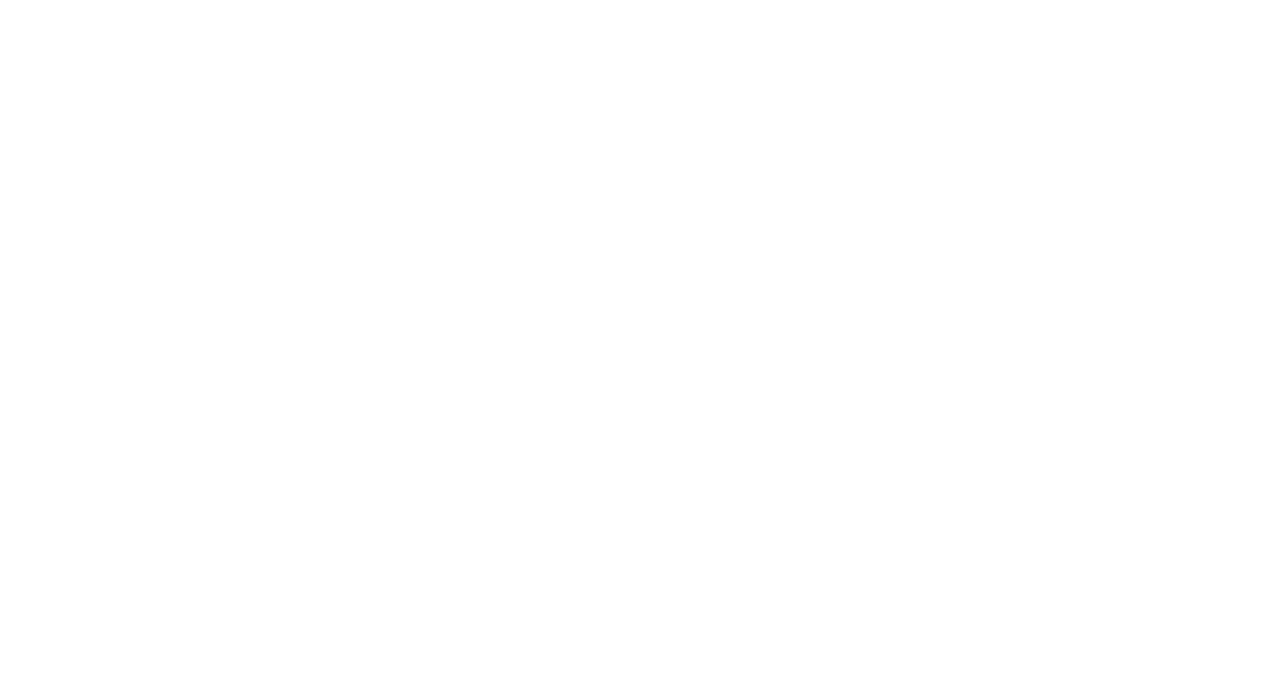
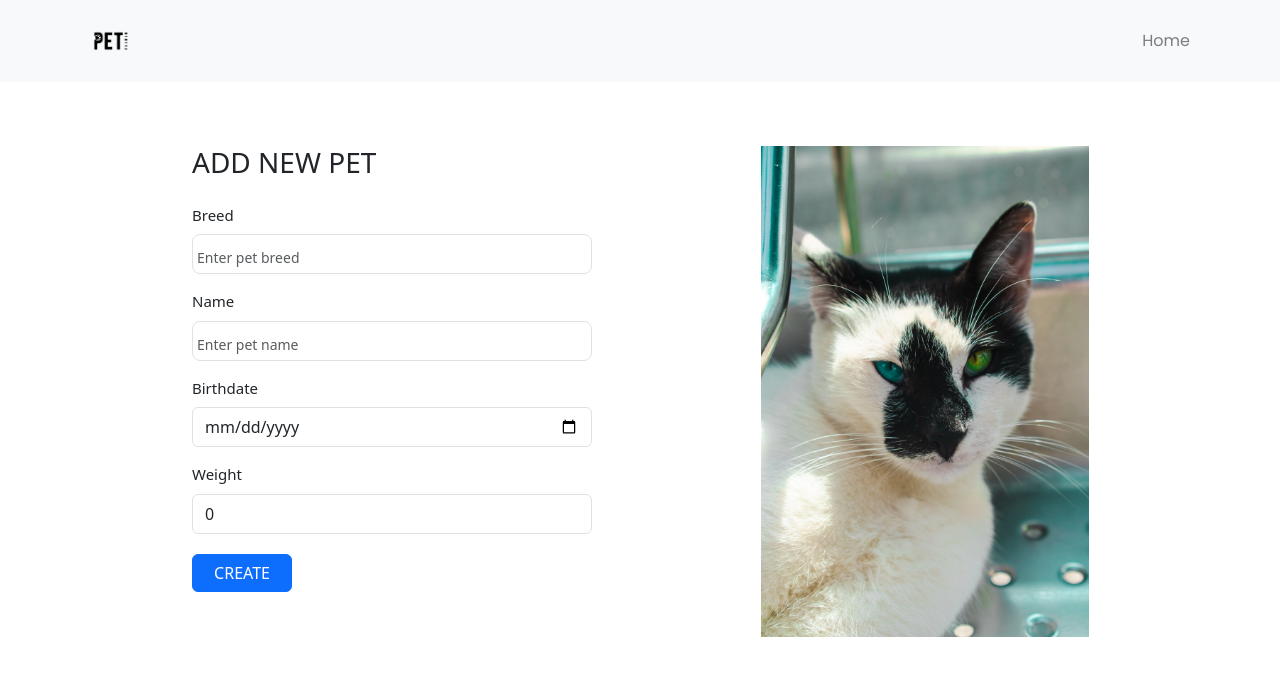
Before and after one commit to Pet-Feeder-SEP4/PetFeeder, a React (Create React App) app in the folder Fronted/pet-feeder/: page /CreatePet in a window 1280 px wide. Before the commit this address had no page. Shown: the top 676 px of the page. Built offline with nearby package versions, Linux system fonts and the light colour scheme.

Commit message:
PFF-30 #time 1h Cloud connection, layout

```diff
--- a/Fronted/pet-feeder/src/App.js
+++ b/Fronted/pet-feeder/src/App.js
@@ -3,6 +3,7 @@ import Register from "./pages/Register/Register";
 import Welcome from "./pages/Welcome/Welcome";
 import { BrowserRouter as Router, Route, Routes } from 'react-router-dom';
 import './App.css';
+import CreatePet from "./pages/CreatePet/CreatePet";
 
 function App() {
   return (
@@ -10,6 +11,7 @@ function App() {
       <Routes>
       <Route path="/Welcome" element={<Welcome />} />
       <Route path="/Register" element={<Register />} />
+      <Route path="/CreatePet" element={<CreatePet />} />
       </Routes>
     </Router>
   );
--- a/Fronted/pet-feeder/src/components/HeroSection.css
+++ b/Fronted/pet-feeder/src/components/HeroSection/HeroSection.css
@@ -1,7 +1,8 @@
 /* HeroSection.css */
 .hero-section {
     position: relative;
-    background-image: url("../../public/assets/herobackground.jpg");
+    background-image: url('../../../public/assets/herobackground.jpg');
+
     background-size: cover;
     background-position: center;
     color: #fff;
--- /dev/null
+++ b/Fronted/pet-feeder/src/pages/CreatePet/CreatePet.css
@@ -0,0 +1,35 @@
+.petImg{
+
+    width: 60%;
+}
+
+.createpetb{
+    margin-top: 5%;
+
+}
+
+
+#name{
+    width:400px;
+    height: 40px;
+}
+#birthdate{
+    width:400px;
+    height: 40px;
+}
+#weight{
+    width:400px;
+    height: 40px;
+}
+#breed{
+    width:400px;
+    height: 40px;
+}
+
+.marginthing{
+    margin-left: 110px;
+}
+
+.form-control::placeholder {
+    font-size: 14px; /* Adjust the font size as needed */
+}
--- /dev/null
+++ b/Fronted/pet-feeder/src/pages/CreatePet/CreatePet.js
@@ -0,0 +1,137 @@
+
+import axios from "../../api/axios";
+import NavBar from "../../components/Navbar/Navbar";
+import React, { useState } from 'react';
+import { Form, Button } from 'react-bootstrap';
+import './CreatePet.css'
+
+const CreatePet = () => {
+    // State to store form data
+    const [formData, setFormData] = useState({
+        userId: 21,
+        petFeederId: 2,
+        name: '',
+        birthdate: '',
+        weight: 0,
+        breed: '',
+    });
+
+    // Handle input changes
+    const handleInputChange = (e) => {
+        const { name, value } = e.target;
+        setFormData({
+            ...formData,
+            [name]: value,
+        });
+    };
+
+    const handleSubmit = async (e) => {
+        e.preventDefault();
+
+        try {
+            const response = await axios.post('https://peefee.azurewebsites.net/pets/', formData, {
+                headers: {
+                    'Authorization': 'Bearer eyJhbGciOiJIUzI1NiJ9.eyJzdWIiOiJhZG1pbkBhZG1pbi5jb20iLCJpYXQiOjE3MDEwMDMxODUsImV4cCI6MTcwMTAwNjc4NX0.KKRHv3tmrECZeqjm2gu5AZZ6Qs8zd5bLS-GFZzWCWXA',
+                    'Content-Type': 'application/json',  // Adjust the content type if needed
+                },
+            });
+
+            console.log('Pet created successfully:', response.data);
+        } catch (error) {
+            console.error('Error creating pet:', error);
+        }
+    };
+
+
+
+    return (
+        <div>
+            <NavBar />
+            <div className="container createpetb">
+                <div className="row">
+
+                    <div className="col-lg-6 ">
+                        <div className="marginthing">
+                            <h3>ADD NEW PET</h3>
+                            <Form onSubmit={handleSubmit} >
+                                {/* Breed Input */}
+                                <Form.Group controlId="breed">
+                                    <Form.Label>Breed</Form.Label>
+                                    <Form.Control
+
+                                        type="text"
+                                        placeholder="Enter pet breed"
+                                        name="breed"
+                                        value={formData.breed}
+                                        onChange={handleInputChange}
+                                    />
+                                </Form.Group>
+
+
+                                {/* Name Input */}
+                                <Form.Group controlId="name">
+                                    <Form.Label>Name</Form.Label>
+                                    <Form.Control
+
+                                        type="text"
+                                        placeholder="Enter pet name"
+                                        name="name"
+                                        value={formData.name}
+                                        onChange={handleInputChange}
+
+                                    />
+                                </Form.Group>
+
+                                {/* Birthdate Input */}
+                                <Form.Group controlId="birthdate">
+                                    <Form.Label>Birthdate</Form.Label>
+                                    <Form.Control
+
+                                        type="date"
+                                        name="birthdate"
+                                        value={formData.birthdate}
+                                        onChange={handleInputChange}
+                                    />
+                                </Form.Group>
+
+                                {/* Weight Input */}
+                                <Form.Group controlId="weight">
+                                    <Form.Label>Weight</Form.Label>
+                                    <Form.Control
+                                        type="number"
+                                        placeholder="Enter weight"
+                                        value={formData.weight}
+                                        name="weight"
+                                        onChange={handleInputChange}
+                                    />
+                                </Form.Group>
+
+
+
+
+                                {/* Submit Button */}
+                                <Button variant="primary" type="submit">
+                                    CREATE
+                                </Button>
+                            </Form>
+                        </div>
+
+                    </div>
+                    <div className="col-lg-6 text-center">
+                        <img
+                            src="/assets/createpetPhoto.jpg"
+                            alt="pettio"
+                            className='petImg'
+                        />
+                    </div>
+
+                </div>
+            </div>
+        </div>
+
+
+
+    );
+};
+
+export default CreatePet;
--- a/Fronted/pet-feeder/src/pages/Welcome/Welcome.js
+++ b/Fronted/pet-feeder/src/pages/Welcome/Welcome.js
@@ -1,7 +1,7 @@
 import React from 'react';
-import HeroSection from '../../components/HeroSection';
-import PetFeederInfo from '../../components/PetFeederInfo';
-import Motto from '../../components/Motto';
+import HeroSection from '../../components/HeroSection/HeroSection';
+import PetFeederInfo from '../../components/PetFeederInfo/PetFeederInfo';
+import Motto from '../../components/Motto/Motto';
 
 const Welcome = () => {
   return (
```
Also changed, not shown: Fronted/pet-feeder/public/assets/createpetPhoto.jpg (added), Fronted/pet-feeder/src/components/HeroSection/HeroSection.js (renamed from Fronted/pet-feeder/src/components/HeroSection.js), Fronted/pet-feeder/src/components/Motto/Motto.css (renamed from Fronted/pet-feeder/src/components/Motto.css), Fronted/pet-feeder/src/components/Motto/Motto.js (renamed from Fronted/pet-feeder/src/components/Motto.js), Fronted/pet-feeder/src/components/PetFeederInfo/PetFeederInfo.css (renamed from Fronted/pet-feeder/src/components/PetFeederInfo.css), Fronted/pet-feeder/src/components/PetFeederInfo/PetFeederInfo.js (renamed from Fronted/pet-feeder/src/components/PetFeederInfo.js), 1 other file (tests, documents, lock files or other folders).
